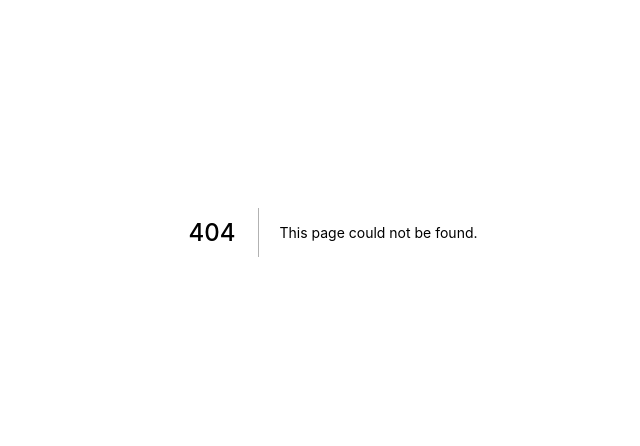
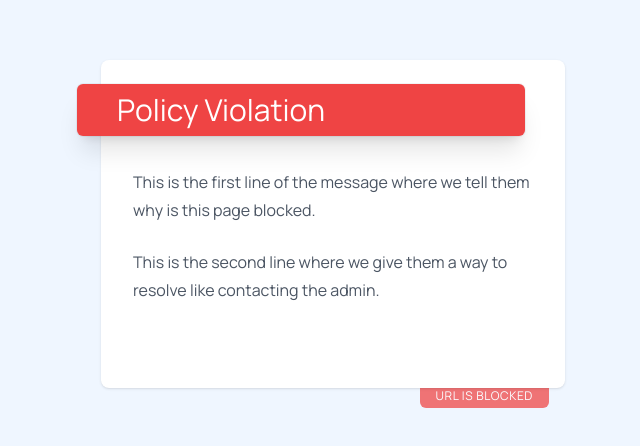
Before and after one commit to ram4git/skia-test-ui, a Next.js app: page /ext/blocked in a window 1280 px wide. Before the commit this address had no page. Shown: the part 168-614 px from the top of the page, without its empty margins (307-947 px from the left). Built offline with nearby package versions, Linux system fonts and the light colour scheme.

Commit message:
added blocked page

```diff
--- a/package.json
+++ b/package.json
@@ -18,6 +18,7 @@
     "eslint": "8.15.0",
     "eslint-config-next": "12.1.6",
     "postcss": "^8.4.13",
+    "prettier": "^3.0.3",
     "tailwindcss": "^3.0.24"
   }
 }
--- a/pages/_document.js
+++ b/pages/_document.js
@@ -1,10 +1,19 @@
-import { Html, Head, Main, NextScript } from 'next/document';
-import Script from 'next/script';
+import { Head, Html, Main, NextScript } from 'next/document';
 
 export default function Document() {
 	return (
 		<Html>
-			<Head />
+			<Head>
+				<link rel="preconnect" href="https://fonts.googleapis.com" />
+				<link rel="preconnect" href="https://fonts.gstatic.com" crossorigin />
+				<link
+					defer
+					href="https://fonts.googleapis.com/css?family=Manrope&display=swap"
+					rel="stylesheet"
+					type="text/css"
+					as="style"
+				/>
+			</Head>
 			<body>
 				<Main />
 				<NextScript />
--- /dev/null
+++ b/pages/ext/blocked.js
@@ -0,0 +1,43 @@
+
+import { useRouter } from 'next/router'
+
+export default function Blocked() {
+    const router = useRouter()
+    const { title, reason, resolution, tag } = router.query
+
+    return (
+        <div className="relative flex min-h-screen flex-col justify-center overflow-hidden bg-blue-50 py-6 sm:py-12">
+                <div className="relative sm:mx-auto sm:max-w-lg">
+                    <div className="text-center absolute right-0 -bottom-1 -z-0 flex flex-row animate-pulse">
+
+                        <span className="py-1 px-4 pt-2 mr-4 bg-red-500 text-xs fontLight text-white text-left uppercase rounded-b-md tracking-wider">
+                            { tag || 'URL is blocked' }
+                        </span>
+                    </div>
+                    <div className="bg-white px-2 pt-6 shadow  sm:rounded-lg mb-4 z-10 relative inset-0">
+                    <div className="-pl-8 -translate-x-8 bg-red-500 px-4 py-2 shadow-xl ring-1 ring-gray-900/5 sm:mx-auto sm:max-w-lg sm:rounded-md sm:px-10">
+                        <h1 className="text-3xl text-white">
+                            { title || 'Policy Violation' }
+                        </h1>
+                    </div>
+                    <div className="mx-auto max-w-md px-6 z-10">
+                        <div className="space-y-6 py-8 text-base leading-7 text-gray-600">
+                            <p>
+                                {
+                                    reason || 'This is the first line of the message where we tell them why is this page blocked.'
+                                }
+                            </p>
+
+                            <p>
+                                {
+                                    resolution || 'This is the second line where we give them a way to resolve like contacting the admin.'
+                                }
+                            </p>
+                            <p class=" text-transparent">{"_".repeat(32)}</p>
+                        </div>
+                    </div>
+                    </div>
+                </div>
+        </div>
+    )
+}
--- a/styles/globals.css
+++ b/styles/globals.css
@@ -1,3 +1,9 @@
 @tailwind base;
 @tailwind components;
 @tailwind utilities;
+
+@layer base {
+  html {
+    font-family: Manrope, system-ui, sans-serif;
+  }
+}
```
Also changed, not shown: pages/dash/apps.js (+26 -13 lines), 2 other files (tests, documents, lock files or other folders).
